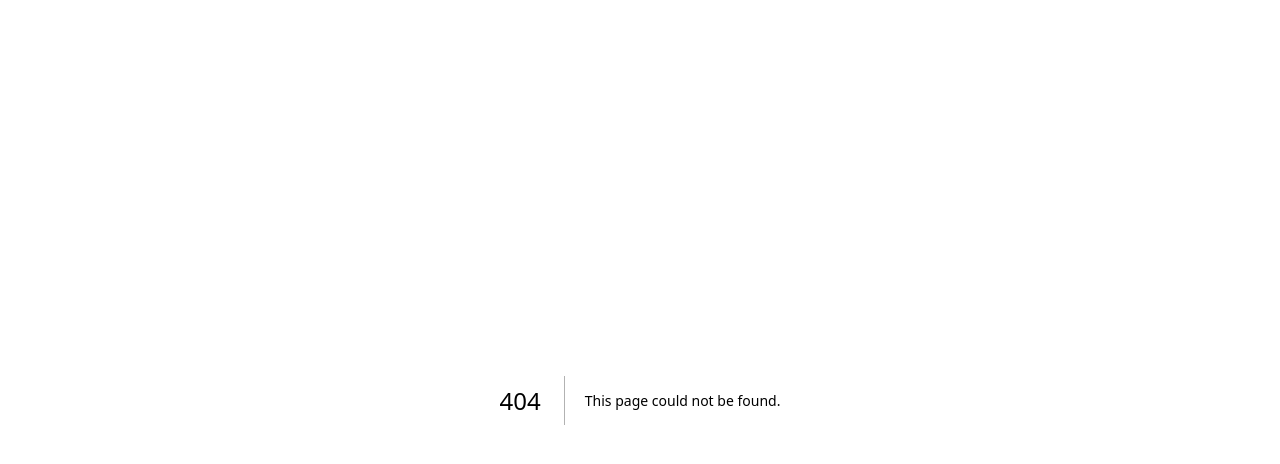
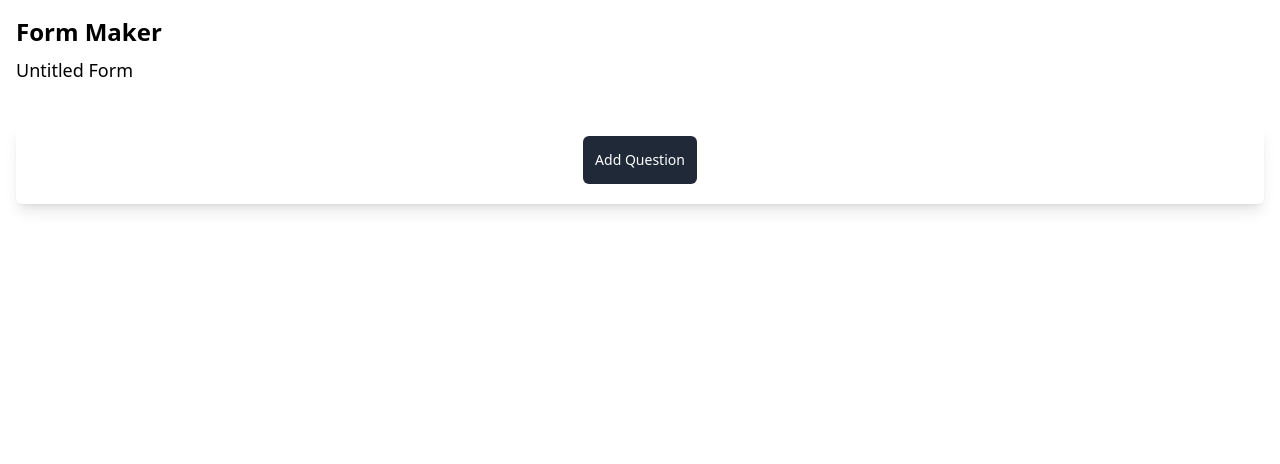
Before and after one commit to haizenburg/forms_app, a Next.js app: page /form in a window 1280 px wide. Before the commit this address had no page. Shown: the top 464 px of the page. Built offline with nearby package versions, Linux system fonts and the light colour scheme.

Commit message:
questions form page

```diff
--- /dev/null
+++ b/pages/form/index.tsx
@@ -0,0 +1,106 @@
+import React, { useState } from "react";
+
+function index() {
+  // eslint-disable-next-line react-hooks/rules-of-hooks
+  const [formContent, setFormContent] = useState([]);
+  const [onEdit, setOnEdit] = useState(false);
+  const addquestion = () => {
+    const field = {
+      name: `question_${formContent.length}`,
+      label: "Untitled question",
+      question_type: "short_answer",
+      List: [],
+    };
+    setFormContent([...formContent, field]);
+  };
+
+  const editField = (fieldName, fieldLable) => {
+    const formFields = [...formContent];
+    const fieldIndex = formFields.findIndex((f) => f.name === fieldName);
+    if (fieldIndex > -1) {
+      formFields[fieldIndex].label = fieldLable;
+      setFormContent(formFields);
+    }
+  };
+  return (
+    <div className="container mx-auto px-4 h-screen">
+      <div className="flex flex-col w-full space-y-2 my-4">
+        <h1 className="text-2xl font-bold">Form Maker</h1>
+        <h2 className="text-lg">Untitled Form</h2>
+      </div>
+      <div className="bg-whote shadow-lg rounded-md p-5 my-10">
+        {formContent.map((field) => {
+          return (
+            <>
+              <div>
+                <div className="flex justify-between items-center space-y-2">
+                  <div
+                    key={field.name}
+                    className="block text-sm font-medium text-gray-700 capitalize"
+                  >
+                    {onEdit ? (
+                      <input
+                        type="text"
+                        value={field.label}
+                        onChange={(e) => editField(field.name, e.target.value)}
+                        onBlur={() => setOnEdit(false)}
+                      />
+                    ) : (
+                      <label onClick={() => setOnEdit(true)}>
+                        {field.label}
+                      </label>
+                    )}
+                  </div>
+                  <div>
+                    <select>
+                      <option value="short_answer">Short Answer</option>
+                      <option value="paragrapgh">Paragrapgh</option>
+                      <option value="multichoice">Multichoice</option>
+                    </select>
+                  </div>
+                </div>
+                <div className="my-4">
+                  {field.question_type === "short_answer" && (
+                    <input
+                      type="text"
+                      className="px-5 shadow-sm h-10 rounded-md block w-full"
+                      placeholder={field.label}
+                    />
+                  )}
+
+                  {field.question_type === "paragrapgh" && (
+                    <textarea
+                      rows={4}
+                      className="px-5 shadow-sm h-10 rounded-md block w-full"
+                      placeholder={field.label}
+                    />
+                  )}
+
+                  {field.question_type === "multichoice" && (
+                    <select className="px-5 shadow-sm h-10 rounded-md block w-full">
+                      {field.List.map(() => (
+                        <option key={item} value={item}></option>
+                      ))}
+                    </select>
+                  )}
+                </div>
+              </div>
+            </>
+          );
+        })}
+        <div className="relative w-ful p-5">
+          <div className="absolute inset-x-0 bottom-0 h-12 flex justify-center">
+            <button
+              onClick={() => addquestion()}
+              className="inline-flex bg-gray-800 hover:bg-gray-700 items-center p-3 text-sm text-white rounded-md"
+            >
+              Add Question
+            </button>
+          </div>
+        </div>
+      </div>
+    </div>
+  );
+}
+
+export default index;
```
